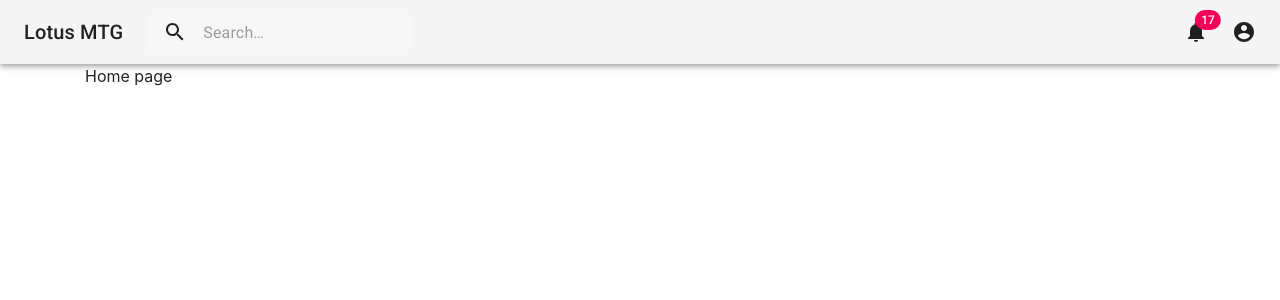
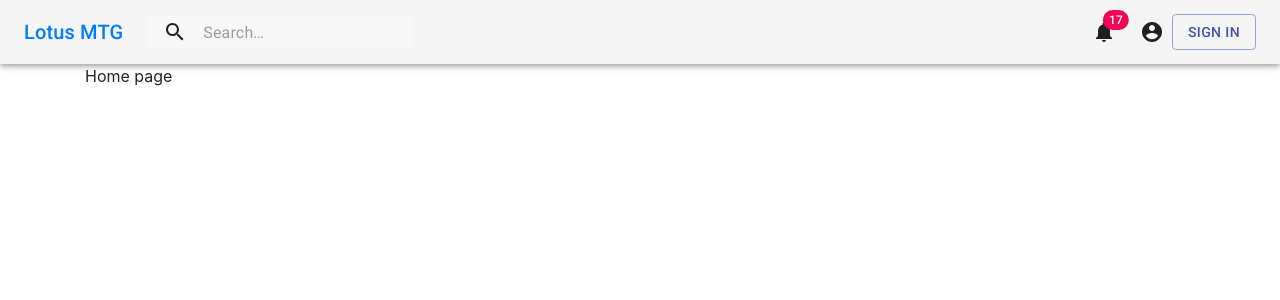
Before and after one commit to byrneg7/lotus_mtg_mern, a React (Create React App) app in the folder client/: page / in a window 1280 px wide. Shown: the top 300 px of the page. Built offline with nearby package versions, Linux system fonts and the light colour scheme; no server answers.

Commit message:
Navbar signin buttons

```diff
--- a/client/src/components/App.js
+++ b/client/src/components/App.js
@@ -1,15 +1,8 @@
-import React, { useEffect } from 'react';
-
-import { testGET, testPOST } from '../utils/api/testRoutes';
+import React from 'react';
 import Routes from "./Routes";
 import Index from './navbar/Index'
 
 const App = () => {
-  useEffect(() => {
-    testGET();
-    testPOST();
-  }, []);
-
   return (
     <>
       <Index />
--- a/client/src/components/navbar/DesktopNav.js
+++ b/client/src/components/navbar/DesktopNav.js
@@ -3,17 +3,16 @@ import { fade, makeStyles } from '@material-ui/core/styles';
 import AppBar from '@material-ui/core/AppBar';
 import Toolbar from '@material-ui/core/Toolbar';
 import IconButton from '@material-ui/core/IconButton';
+import Button from '@material-ui/core/Button';
 import Typography from '@material-ui/core/Typography';
 import InputBase from '@material-ui/core/InputBase';
 import Badge from '@material-ui/core/Badge';
 import MenuItem from '@material-ui/core/MenuItem';
 import Menu from '@material-ui/core/Menu';
-import MenuIcon from '@material-ui/icons/Menu';
 import SearchIcon from '@material-ui/icons/Search';
 import AccountCircle from '@material-ui/icons/AccountCircle';
-import MailIcon from '@material-ui/icons/Mail';
 import NotificationsIcon from '@material-ui/icons/Notifications';
-import MoreIcon from '@material-ui/icons/MoreVert';
+import { Link } from "react-router-dom";
 
 const useStyles = makeStyles(theme => ({
   grow: {
@@ -93,9 +92,11 @@ export default function PrimarySearchAppBar() {
     <div className={classes.grow}>
       <AppBar color="default" position="static">
         <Toolbar>
-          <Typography className={classes.title} variant="h6" noWrap>
-            Lotus MTG
-          </Typography>
+          <Link to="/">
+            <Typography className={classes.title} variant="h6" noWrap>
+              Lotus MTG
+            </Typography>
+          </Link>
           <div className={classes.search}>
             <div className={classes.searchIcon}>
               <SearchIcon/>
@@ -126,6 +127,9 @@ export default function PrimarySearchAppBar() {
             >
               <AccountCircle/>
             </IconButton>
+            <Button className="ml-2" variant="outlined" href="http://localhost:9000/auth/google" color="primary" >
+              Sign In
+            </Button>
           </div>
         </Toolbar>
       </AppBar>
--- a/client/src/components/navbar/MobileNav.js
+++ b/client/src/components/navbar/MobileNav.js
@@ -1,21 +1,20 @@
 import React from 'react';
 import {Navbar, NavDropdown, Nav, Form, FormControl, Button} from "react-bootstrap";
+import { Link } from "react-router-dom";
 
 const MobileNav = () => {
   return(
     <Navbar bg="light" expand="lg" className="navbar-shadow">
-      <Navbar.Brand href="#home">Lotus MTG</Navbar.Brand>
+      <Link to="/">
+        <Navbar.Brand>Lotus MTG</Navbar.Brand>
+      </Link>
       <Navbar.Toggle aria-controls="basic-navbar-nav" />
       <Navbar.Collapse id="basic-navbar-nav">
         <Nav className="mr-auto">
-          <Nav.Link href="#home">Home</Nav.Link>
-          <Nav.Link href="#link">Link</Nav.Link>
+          <Nav.Link href="http://localhost:9000/auth/google">Sign In</Nav.Link>
           <NavDropdown title="Dropdown" id="basic-nav-dropdown">
-            <NavDropdown.Item href="#action/3.1">Action</NavDropdown.Item>
-            <NavDropdown.Item href="#action/3.2">Another action</NavDropdown.Item>
-            <NavDropdown.Item href="#action/3.3">Something</NavDropdown.Item>
-            <NavDropdown.Divider />
-            <NavDropdown.Item href="#action/3.4">Separated link</NavDropdown.Item>
+            <NavDropdown.Item href="#action/3.1">Profile</NavDropdown.Item>
+            <NavDropdown.Item href="#action/3.2">Account</NavDropdown.Item>
           </NavDropdown>
         </Nav>
         <Form inline>
```
